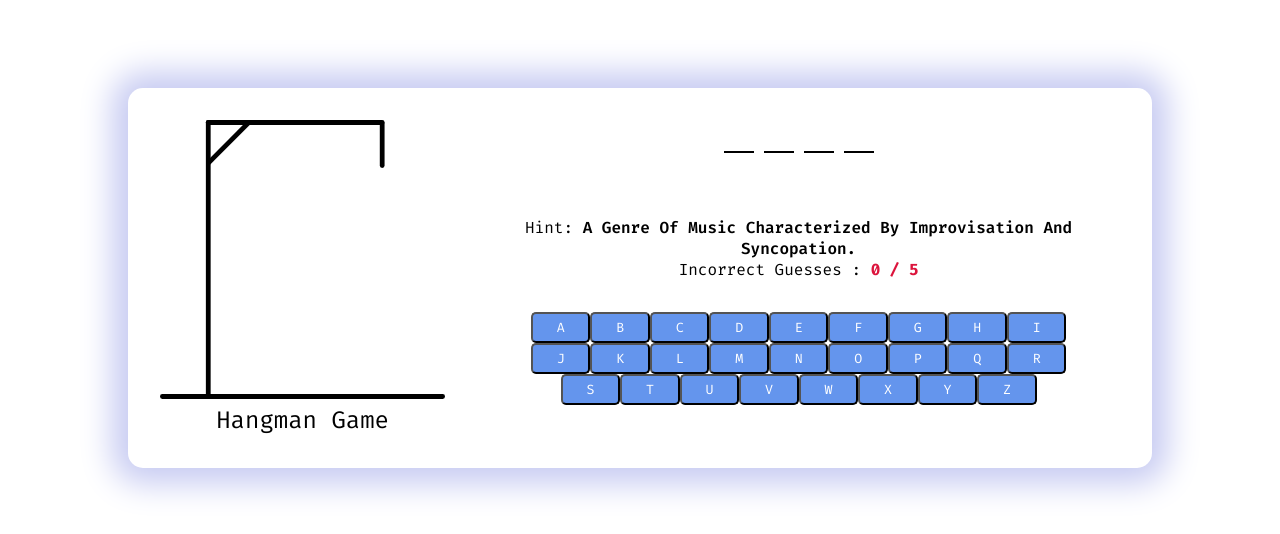
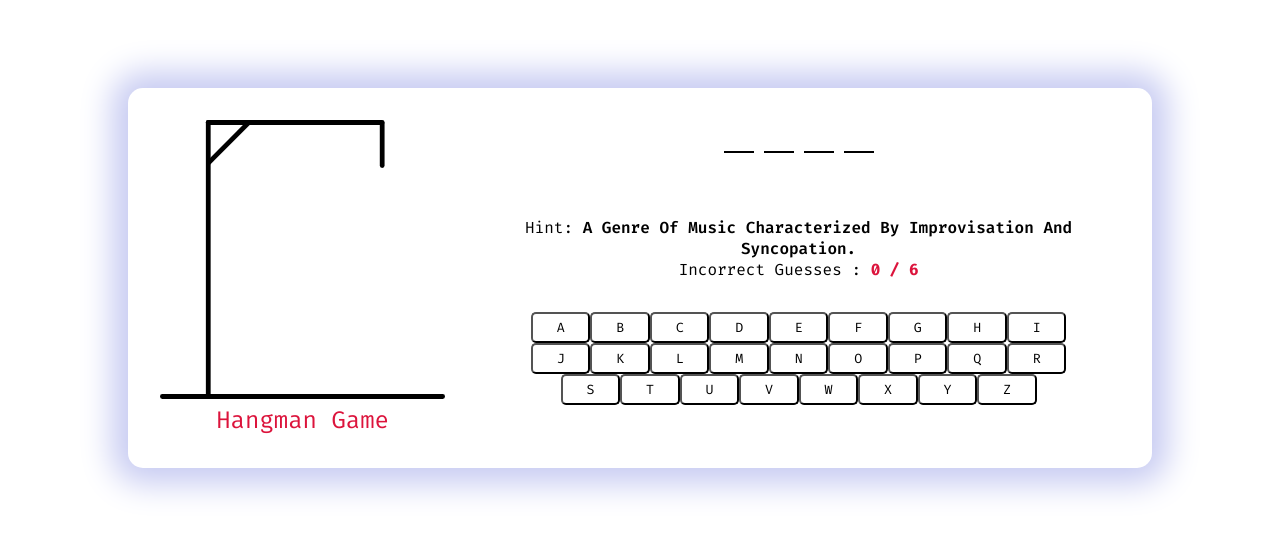
Before and after one commit to anmoldhanda/hangman_game, a plain HTML site: page index.html in a window 1280 px wide. Shown: the part 122-656 px from the top of the page. Drawn offline with Linux system fonts and the light colour scheme.

Commit message:
small updates

```diff
--- a/main.js
+++ b/main.js
@@ -10,7 +10,7 @@ const winlose_gif = document.querySelector(".winlose_gif");
 const winlose_title = document.querySelector(".winlose_title");
 let current_word;
 let correct_letters_arr;
-let total_guess_count = 5;
+let total_guess_count = 6;
 let wrong_guess_count = 0;
 
 // ========================= resetting all the global variables of game and updating into the DOM as the page loads show it as starting of a new game =========================
--- a/style.css
+++ b/style.css
@@ -40,13 +40,14 @@ body {
 .headline {
   text-transform: capitalize;
   font-weight: normal;
+  color: crimson;
   text-align: center;
 }
 
 .keyboard_btns {
   width: calc(100% / 8 - 12px);
-  background: var(--blue-color);
-  color: white;
+  background: white;
+  color: black;
   border-radius: 5px;
   text-transform: capitalize;
   padding: 5px;
@@ -56,7 +57,7 @@ body {
 
 .keyboard_btns:hover {
   background: white;
-  color: var(--blue-color);
+  color: crimson;
 }
 
 .keyboard_btns:disabled {
```
